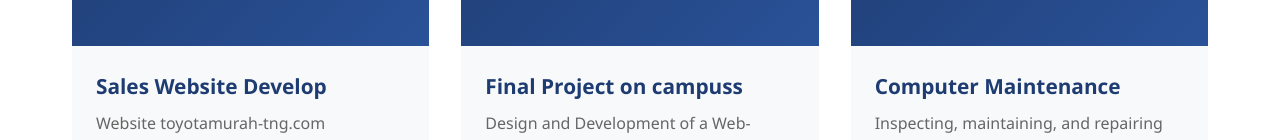
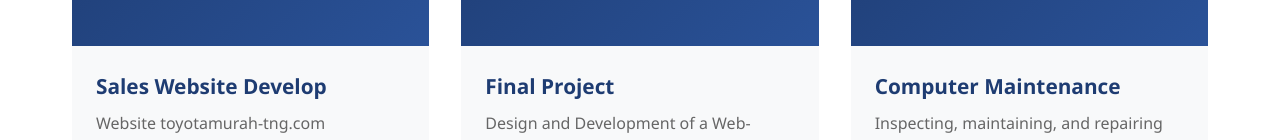
Before and after one commit to raflimhmd/raflimhmd.github.io, a plain HTML site: page index.html in a window 1280 px wide. Shown: the part 2041-2181 px from the top of the page. Drawn offline with Linux system fonts and the light colour scheme.

Commit message:
Update index.html

```diff
--- a/index.html
+++ b/index.html
@@ -135,7 +135,7 @@
 </div>
                 </div>
                 <div class="project-content">
-                    <h3>Final Project on campuss</h3>
+                    <h3>Final Project</h3>
                     <p>Design and Development of a Web-Based Inventory Information System</p>
                     <div class="project-tags">
                         <span>HTML</span>
@@ -258,4 +258,5 @@
 -->
     <script src="/asset/script.js"></script>
 </body>
+
 </html>
```
